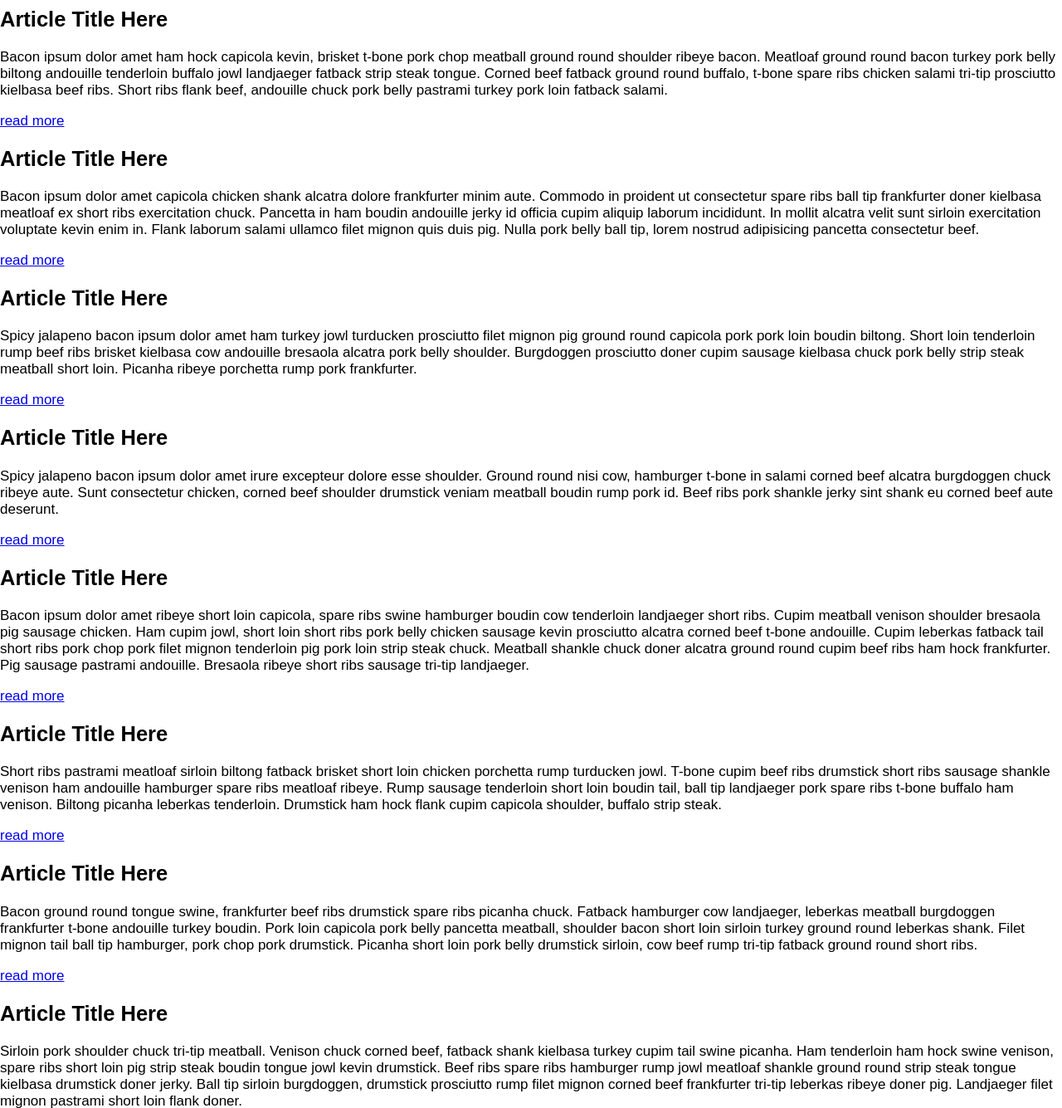
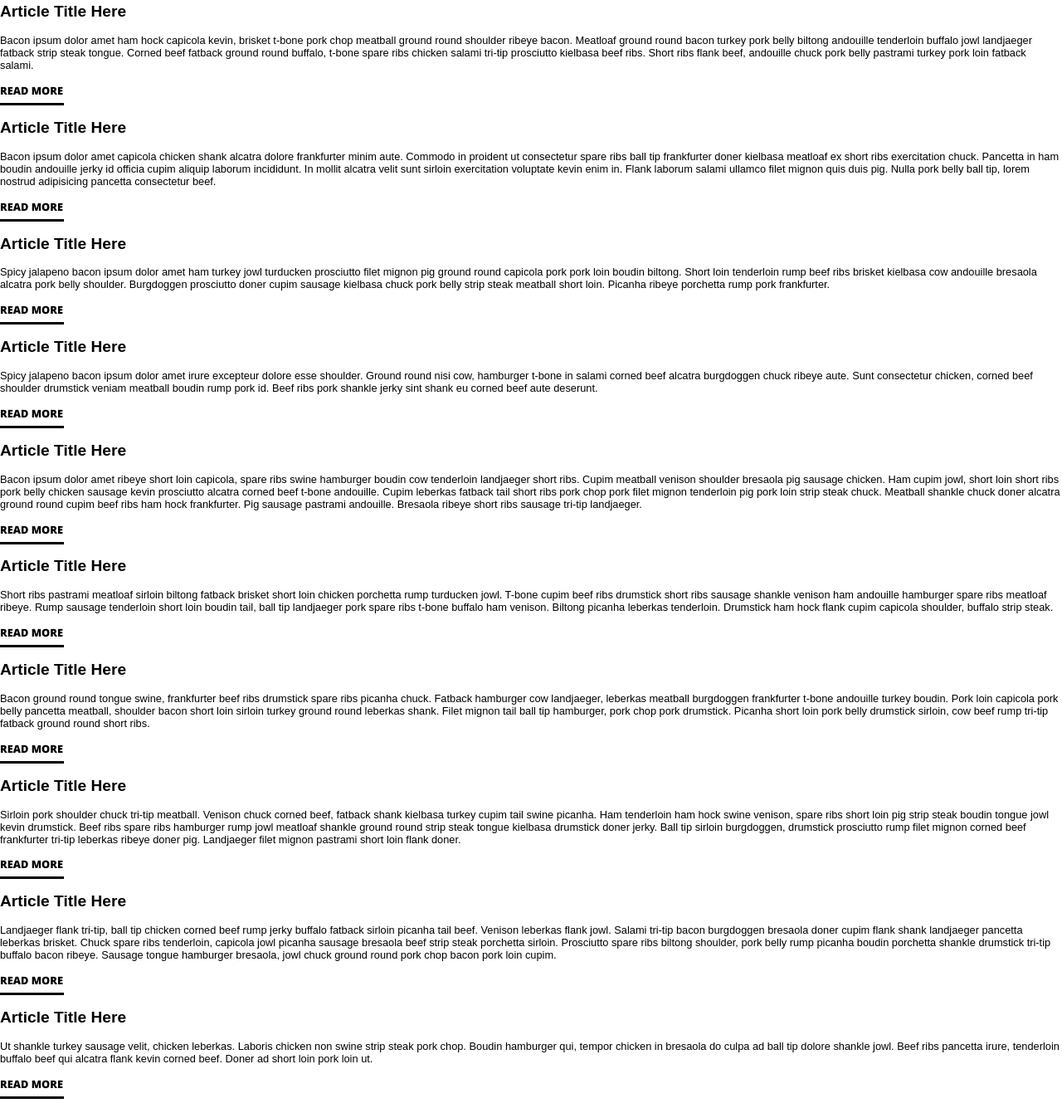
Before and after one commit to benjaminkent/articles, a website: page public/index.html in a window 1280 px wide. Shown: the part 179-1514 px from the top of the page at 83% size. Drawn offline with nearby package versions, Linux system fonts and the light colour scheme.

Commit message:
read more complete

```diff
--- a/public/index.html
+++ b/public/index.html
@@ -6,7 +6,7 @@
   <meta name="viewport" content="width=device-width, initial-scale=1">
   <title>Articles</title>
   <link rel="stylesheet" href="/screen.css">
-  <link href="https://fonts.googleapis.com/css?family=Noto+Serif+JP|Open+Sans:400,800" rel="stylesheet">
+  <link href="https://fonts.googleapis.com/css?family=Noto+Serif+JP:400,600,700|Open+Sans:400,800" rel="stylesheet">
 </head>
 
 <body>
@@ -19,39 +19,43 @@
   </header>
   <main>
     <article>
-      <h2>Article Title Here</h2>
+      <h2 class="article-title">Article Title Here</h2>
       <p>Bacon ipsum dolor amet ham hock capicola kevin, brisket t-bone pork chop meatball ground round shoulder ribeye bacon.
         Meatloaf ground round bacon turkey pork belly biltong andouille tenderloin buffalo jowl landjaeger fatback strip
         steak tongue. Corned beef fatback ground round buffalo, t-bone spare ribs chicken salami tri-tip prosciutto kielbasa
         beef ribs. Short ribs flank beef, andouille chuck pork belly pastrami turkey pork loin fatback salami.</p>
       <a class="read-more" href="#">read more</a>
+      <div class="read-more-underline"></div>
     </article>
     <article>
-      <h2>Article Title Here</h2>
+      <h2 class="article-title">Article Title Here</h2>
       <p>Bacon ipsum dolor amet capicola chicken shank alcatra dolore frankfurter minim aute. Commodo in proident ut consectetur
         spare ribs ball tip frankfurter doner kielbasa meatloaf ex short ribs exercitation chuck. Pancetta in ham boudin
         andouille jerky id officia cupim aliquip laborum incididunt. In mollit alcatra velit sunt sirloin exercitation voluptate
         kevin enim in. Flank laborum salami ullamco filet mignon quis duis pig. Nulla pork belly ball tip, lorem nostrud
         adipisicing pancetta consectetur beef.</p>
       <a class="read-more" href="#">read more</a>
+      <div class="read-more-underline"></div>
     </article>
     <article>
-      <h2>Article Title Here</h2>
+      <h2 class="article-title">Article Title Here</h2>
       <p>Spicy jalapeno bacon ipsum dolor amet ham turkey jowl turducken prosciutto filet mignon pig ground round capicola
         pork pork loin boudin biltong. Short loin tenderloin rump beef ribs brisket kielbasa cow andouille bresaola alcatra
         pork belly shoulder. Burgdoggen prosciutto doner cupim sausage kielbasa chuck pork belly strip steak meatball short
         loin. Picanha ribeye porchetta rump pork frankfurter.</p>
       <a class="read-more" href="#">read more</a>
+      <div class="read-more-underline"></div>
     </article>
     <article>
-      <h2>Article Title Here</h2>
+      <h2 class="article-title">Article Title Here</h2>
       <p>Spicy jalapeno bacon ipsum dolor amet irure excepteur dolore esse shoulder. Ground round nisi cow, hamburger t-bone
         in salami corned beef alcatra burgdoggen chuck ribeye aute. Sunt consectetur chicken, corned beef shoulder drumstick
         veniam meatball boudin rump pork id. Beef ribs pork shankle jerky sint shank eu corned beef aute deserunt.</p>
       <a class="read-more" href="#">read more</a>
+      <div class="read-more-underline"></div>
     </article>
     <article>
-      <h2>Article Title Here</h2>
+      <h2 class="article-title">Article Title Here</h2>
       <p>Bacon ipsum dolor amet ribeye short loin capicola, spare ribs swine hamburger boudin cow tenderloin landjaeger short
         ribs. Cupim meatball venison shoulder bresaola pig sausage chicken. Ham cupim jowl, short loin short ribs pork belly
         chicken sausage kevin prosciutto alcatra corned beef t-bone andouille. Cupim leberkas fatback tail short ribs pork
@@ -60,51 +64,57 @@
         landjaeger.
       </p>
       <a class="read-more" href="#">read more</a>
+      <div class="read-more-underline"></div>
     </article>
     <article>
-      <h2>Article Title Here</h2>
+      <h2 class="article-title">Article Title Here</h2>
       <p>Short ribs pastrami meatloaf sirloin biltong fatback brisket short loin chicken porchetta rump turducken jowl. T-bone
         cupim beef ribs drumstick short ribs sausage shankle venison ham andouille hamburger spare ribs meatloaf ribeye.
         Rump sausage tenderloin short loin boudin tail, ball tip landjaeger pork spare ribs t-bone buffalo ham venison. Biltong
         picanha leberkas tenderloin. Drumstick ham hock flank cupim capicola shoulder, buffalo strip steak.</p>
       <a class="read-more" href="#">read more</a>
+      <div class="read-more-underline"></div>
     </article>
     <article>
-      <h2>Article Title Here</h2>
+      <h2 class="article-title">Article Title Here</h2>
       <p>Bacon ground round tongue swine, frankfurter beef ribs drumstick spare ribs picanha chuck. Fatback hamburger cow
         landjaeger, leberkas meatball burgdoggen frankfurter t-bone andouille turkey boudin. Pork loin capicola pork belly
         pancetta meatball, shoulder bacon short loin sirloin turkey ground round leberkas shank. Filet mignon tail ball tip
         hamburger, pork chop pork drumstick. Picanha short loin pork belly drumstick sirloin, cow beef rump tri-tip fatback
         ground round short ribs.</p>
       <a class="read-more" href="#">read more</a>
+      <div class="read-more-underline"></div>
     </article>
     <article>
-      <h2>Article Title Here</h2>
+      <h2 class="article-title">Article Title Here</h2>
       <p>Sirloin pork shoulder chuck tri-tip meatball. Venison chuck corned beef, fatback shank kielbasa turkey cupim tail
         swine picanha. Ham tenderloin ham hock swine venison, spare ribs short loin pig strip steak boudin tongue jowl kevin
         drumstick. Beef ribs spare ribs hamburger rump jowl meatloaf shankle ground round strip steak tongue kielbasa drumstick
         doner jerky. Ball tip sirloin burgdoggen, drumstick prosciutto rump filet mignon corned beef frankfurter tri-tip
         leberkas ribeye doner pig. Landjaeger filet mignon pastrami short loin flank doner.</p>
       <a class="read-more" href="#">read more</a>
+      <div class="read-more-underline"></div>
     </article>
     <article>
-      <h2>Article Title Here</h2>
+      <h2 class="article-title">Article Title Here</h2>
       <p>Landjaeger flank tri-tip, ball tip chicken corned beef rump jerky buffalo fatback sirloin picanha tail beef. Venison
         leberkas flank jowl. Salami tri-tip bacon burgdoggen bresaola doner cupim flank shank landjaeger pancetta leberkas
         brisket. Chuck spare ribs tenderloin, capicola jowl picanha sausage bresaola beef strip steak porchetta sirloin.
         Prosciutto spare ribs biltong shoulder, pork belly rump picanha boudin porchetta shankle drumstick tri-tip buffalo
         bacon ribeye. Sausage tongue hamburger bresaola, jowl chuck ground round pork chop bacon pork loin cupim.</p>
       <a class="read-more" href="#">read more</a>
+      <div class="read-more-underline"></div>
     </article>
     <article>
-      <h2>Article Title Here</h2>
+      <h2 class="article-title">Article Title Here</h2>
       <p>Ut shankle turkey sausage velit, chicken leberkas. Laboris chicken non swine strip steak pork chop. Boudin hamburger
         qui, tempor chicken in bresaola do culpa ad ball tip dolore shankle jowl. Beef ribs pancetta irure, tenderloin buffalo
         beef qui alcatra flank kevin corned beef. Doner ad short loin pork loin ut.</p>
       <a class="read-more" href="#">read more</a>
+      <div class="read-more-underline"></div>
     </article>
     <article>
-      <h2>Article Title Here</h2>
+      <h2 class="article-title">Article Title Here</h2>
       <p>Sirloin ground round picanha, pastrami fatback tri-tip turducken buffalo ribeye pig deserunt drumstick pariatur
         beef ribs. Ipsum cupidatat proident pork chop pork, landjaeger in ball tip picanha drumstick. Id sunt jowl, sint
         eu ut turkey shankle short loin mollit do. Kielbasa laborum nisi boudin culpa ham enim turducken dolore leberkas
@@ -112,6 +122,7 @@
         pork belly quis, velit nostrud fatback incididunt. Tongue mollit buffalo cillum beef frankfurter biltong, ball tip
         short ribs.</p>
       <a class="read-more" href="#">read more</a>
+      <div class="read-more-underline"></div>
     </article>
   </main>
   <footer>
--- a/public/screen.css
+++ b/public/screen.css
@@ -30,6 +30,31 @@ header p {
   text-align: center;
 }
 
+article p {
+  font-size: 0.8rem;
+}
+
+.read-more {
+  text-transform: uppercase;
+  font-size: 0.8rem;
+  font-family: "Open Sans", sans-serif;
+  font-weight: 800;
+  color: black;
+  text-decoration: none;
+}
+
+.read-more-underline {
+  background-color: black;
+  height: 3px;
+  width: 77px;
+  margin-top: 5px;
+}
+
+.article-title {
+  font-size: 1.2rem;
+  font-weight: 700;
+}
+
 .introduction {
   display: flex;
   flex-direction: column;
```
